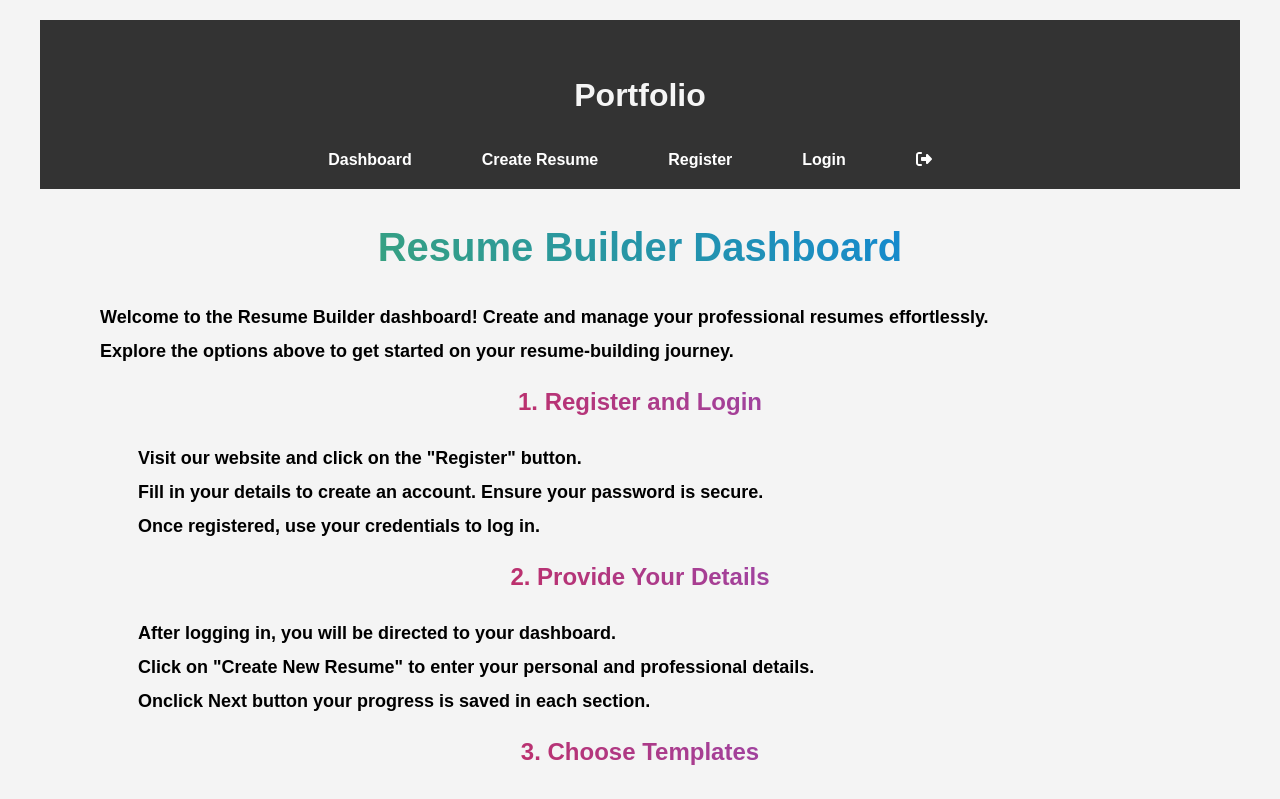
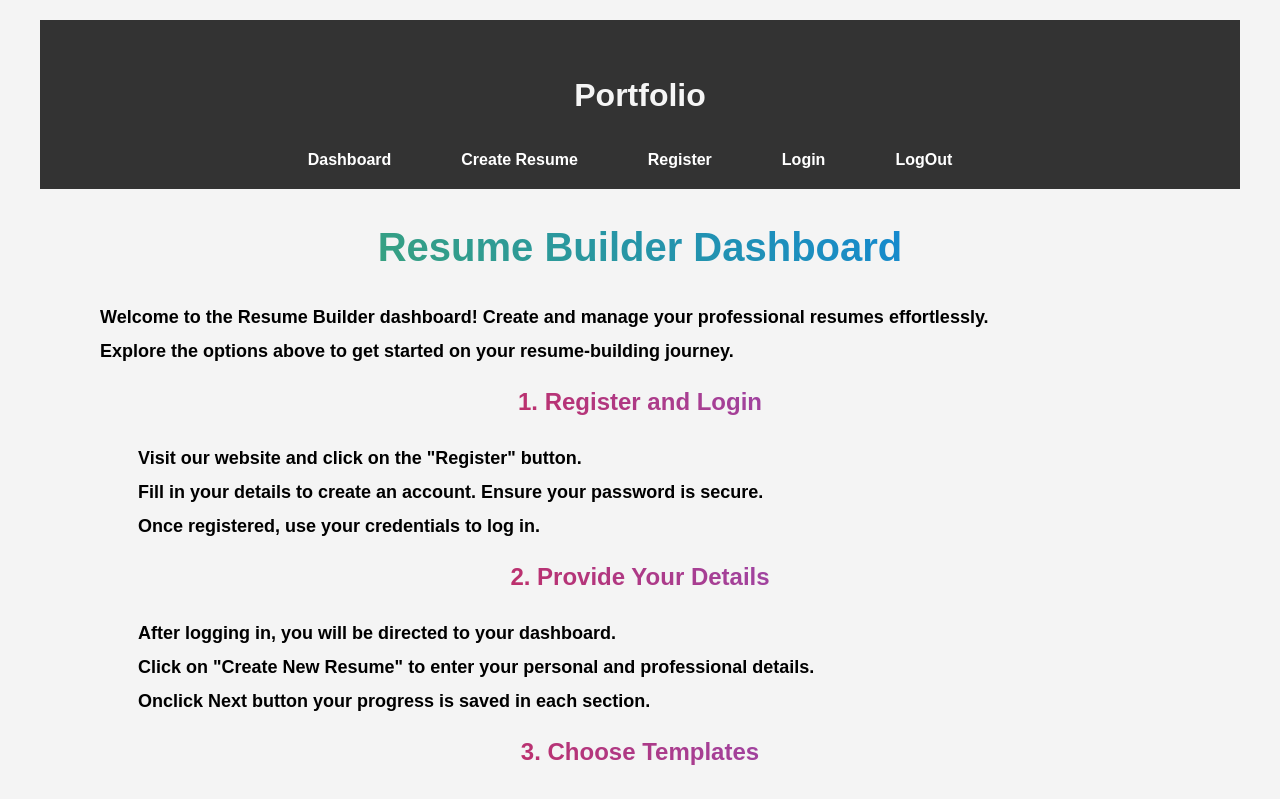
Before and after one commit to Vishnu-D-2002/Dynamic_Portfolio_-_Export_PDF-FE-, a React (Vite) app: page / in a window 1280 px wide. Shown: the top 799 px of the page. Built offline with nearby package versions, Linux system fonts and the light colour scheme.

Commit message:
all done

```diff
--- a/package.json
+++ b/package.json
@@ -10,6 +10,8 @@
     "preview": "vite preview"
   },
   "dependencies": {
+    "@fortawesome/fontawesome-svg-core": "^6.5.1",
+    "@fortawesome/free-solid-svg-icons": "^6.5.1",
     "axios": "^1.6.2",
     "html2canvas": "^1.4.1",
     "html2pdf.js": "^0.10.1",
--- a/src/components/NavBar.jsx
+++ b/src/components/NavBar.jsx
@@ -1,11 +1,8 @@
 import React, { useState } from 'react';
 import { NavLink } from 'react-router-dom';
-import { FontAwesomeIcon } from '@fortawesome/react-fontawesome';
-import { faRightFromBracket } from '@fortawesome/free-solid-svg-icons';
 import '../App.css';
 
 function NavBar() {
-
   const [menu, setMenu] = useState(false);
 
   const toggleMenu = () => {
@@ -22,23 +19,33 @@ function NavBar() {
         <h1 id="Navbar-title">Portfolio</h1>
         <ul className={menu ? 'show' : 'hide'}>
           <li>
-                        <NavLink to='/' onClick={closeMenu}>Dashboard</NavLink>
+            <NavLink to='/' onClick={closeMenu}>
+              Dashboard
+            </NavLink>
           </li>
           <li>
-                        <NavLink to='/student' onClick={closeMenu}>Create Resume</NavLink>
+            <NavLink to='/student' onClick={closeMenu}>
+              Create Resume
+            </NavLink>
           </li>
           <li>
-                        <NavLink to='/register' onClick={closeMenu}>Register</NavLink>
+            <NavLink to='/register' onClick={closeMenu}>
+              Register
+            </NavLink>
           </li>
           <li>
-                        <NavLink to='/login' onClick={closeMenu}>Login</NavLink>
+            <NavLink to='/login' onClick={closeMenu}>
+              Login
+            </NavLink>
           </li>
           <li>
-                        <NavLink to='/login' onClick={() => {
-                            sessionStorage.removeItem('loggedInUser')
-                            navigate('/login');
-                        }}>
-                            <FontAwesomeIcon icon={faRightFromBracket} />
+            <NavLink
+              to='/login'
+              onClick={() => {
+                sessionStorage.removeItem('loggedInUser');
+              }}
+            >
+               LogOut
             </NavLink>
           </li>
         </ul>
--- a/src/components/SignIn.jsx
+++ b/src/components/SignIn.jsx
@@ -67,7 +67,7 @@ function SignIn() {
 
                 <div>
                     {loading ? (
-                        <button type="submit">Login <ColorRing
+                        <button type="submit"><ColorRing
                             visible={true}
                             height="40"
                             width="40"
--- a/src/components/SignUp.jsx
+++ b/src/components/SignUp.jsx
@@ -83,7 +83,7 @@ function SignUp() {
                 }
                 <div>
                     {loading ? (
-                        <button type="submit">REGISTER <ColorRing
+                        <button type="submit"><ColorRing
                             visible={true}
                             height="40"
                             width="40"
--- a/src/pages/PersonalDetail.jsx
+++ b/src/pages/PersonalDetail.jsx
@@ -141,7 +141,7 @@ const PersonalDetails = () => {
         <button onClick={() => navigate('/experience')}>Previous</button>
         <div id='centr'>
           {loading ? (
-            <button type="submit">Submit <ColorRing
+            <button type="submit"><ColorRing
                             visible={true}
                             height="40"
                             width="40"
```
Also changed, not shown: 1 other file (tests, documents, lock files or other folders). Lines whose indentation alone changed are shown as unchanged.
